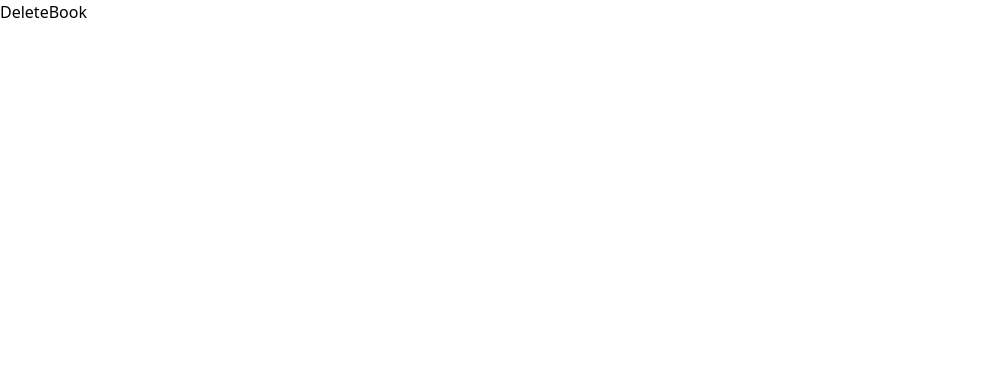
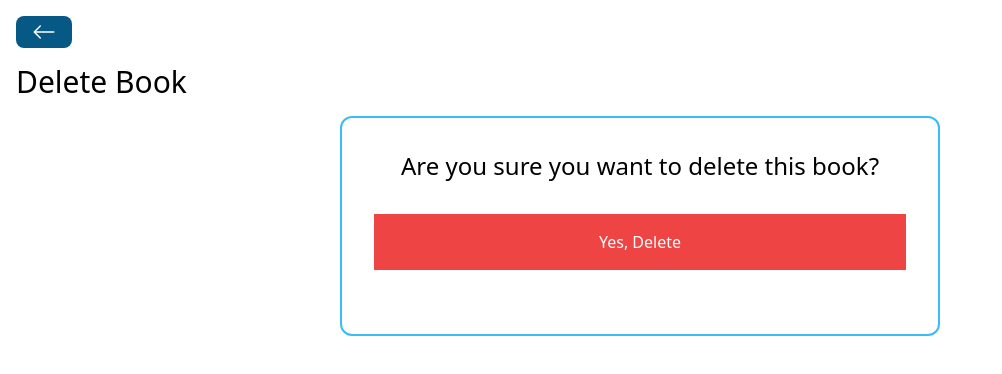
Before and after one commit to kavindu25/mern-book-store-app, a React (Vite) app in the folder frontend/: page /books/delete/1 in a window 1280 px wide. Shown: the top 374 px of the page, without its empty margins (0-1002 px from the left). Built offline with nearby package versions, Linux system fonts and the light colour scheme.

Commit message:
feat: added deletebook page

```diff
--- a/frontend/src/pages/DeleteBook.jsx
+++ b/frontend/src/pages/DeleteBook.jsx
@@ -1,9 +1,41 @@
-import React from 'react'
+import { useState } from "react";
+import axios from "axios";
+import { useNavigate, useParams } from "react-router-dom";
+import Spinner from "../components/Spinner";
+import BackButton from "../components/BackButton";
 
 const DeleteBook = () => {
-  return (
-    <div>DeleteBook</div>
-  )
-}
+  const [isLoading, setIsLoading] = useState(false);
 
-export default DeleteBook
+  const navigate = useNavigate();
+  const { id } = useParams();
+
+  const handleDeleteBook = () => {
+    setIsLoading(true);
+    axios
+      .delete(`http://localhost:5555/books/${id}`)
+      .then(() => {
+        setIsLoading(false);
+        navigate("/");
+      })
+      .catch((error) => {
+        setIsLoading(false);
+        alert("Error occured! Please check console.");
+        console.log(error);
+      });
+  };
+  return <div className="p-4">
+    <BackButton />
+    <h1 className="text-3xl my-4">Delete Book</h1>
+    {isLoading ? <Spinner /> : ''}
+    <div className="flex flex-col items-center border-2 border-sky-400 rounded-xl w-[600px] p-8 mx-auto">
+
+      <h3 className="text-2xl">Are you sure you want to delete this book?</h3>
+      <button onClick={handleDeleteBook} className="p-4 bg-red-500 hover:bg-red-600 text-white m-8 w-full">
+        Yes, Delete
+      </button>
+    </div>
+  </div>;
+};
+
+export default DeleteBook;
```
